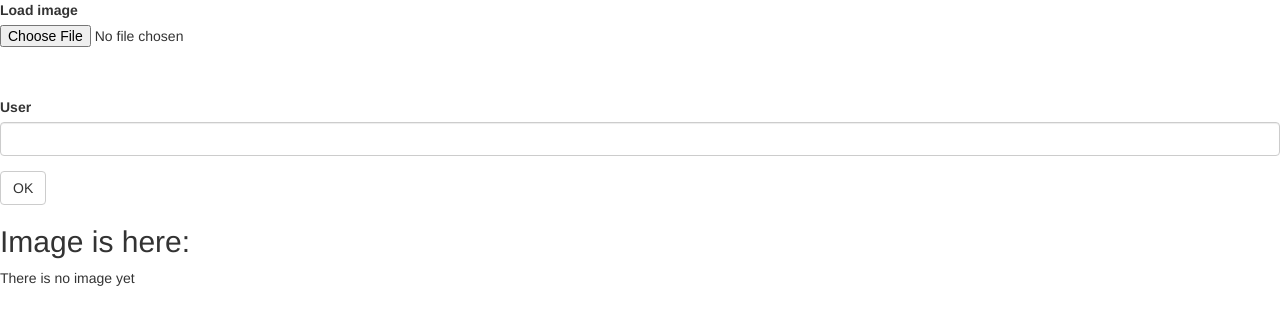
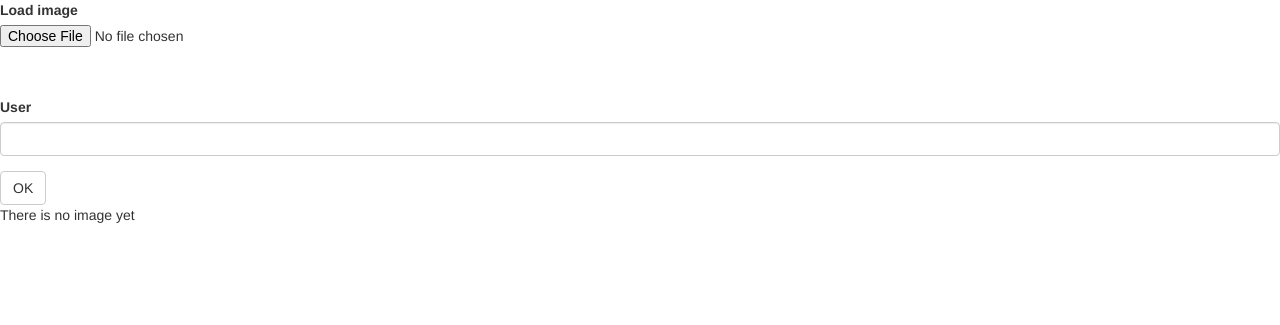
Before and after one commit to Evgeny42/Testing, a Flask app: page / in a window 1280 px wide. Shown: the top 325 px of the page. Run offline with Flask 2, Linux system fonts and the light colour scheme; some libraries are stand-ins or nearby versions.

Commit message:
Update main.html

```diff
--- a/flaskapp/templates/main.html
+++ b/flaskapp/templates/main.html
@@ -5,11 +5,11 @@
 <!-- блок body -->
 {% block content %}
 {{ wtf.quick_form(form, method='post',enctype="multipart/form-data", action="/") }}
-<!-- один из стандартных тэгов html - заголовок второго уровня -->
-<h2>Image is here: </h2>
 <!-- отображаем загруженное изображение с закругленными углами -->
 <!-- если оно есть (после submit) -->
 {% if image_name %}
+<!-- один из стандартных тэгов html - заголовок второго уровня -->
+ <h2>Image is here: </h2>
  <p>{{image_name}}
  <p><img src="{{image_name}}" class="img-rounded" alt="My Image" width = 224 height=224 />
 {% else %}
```
